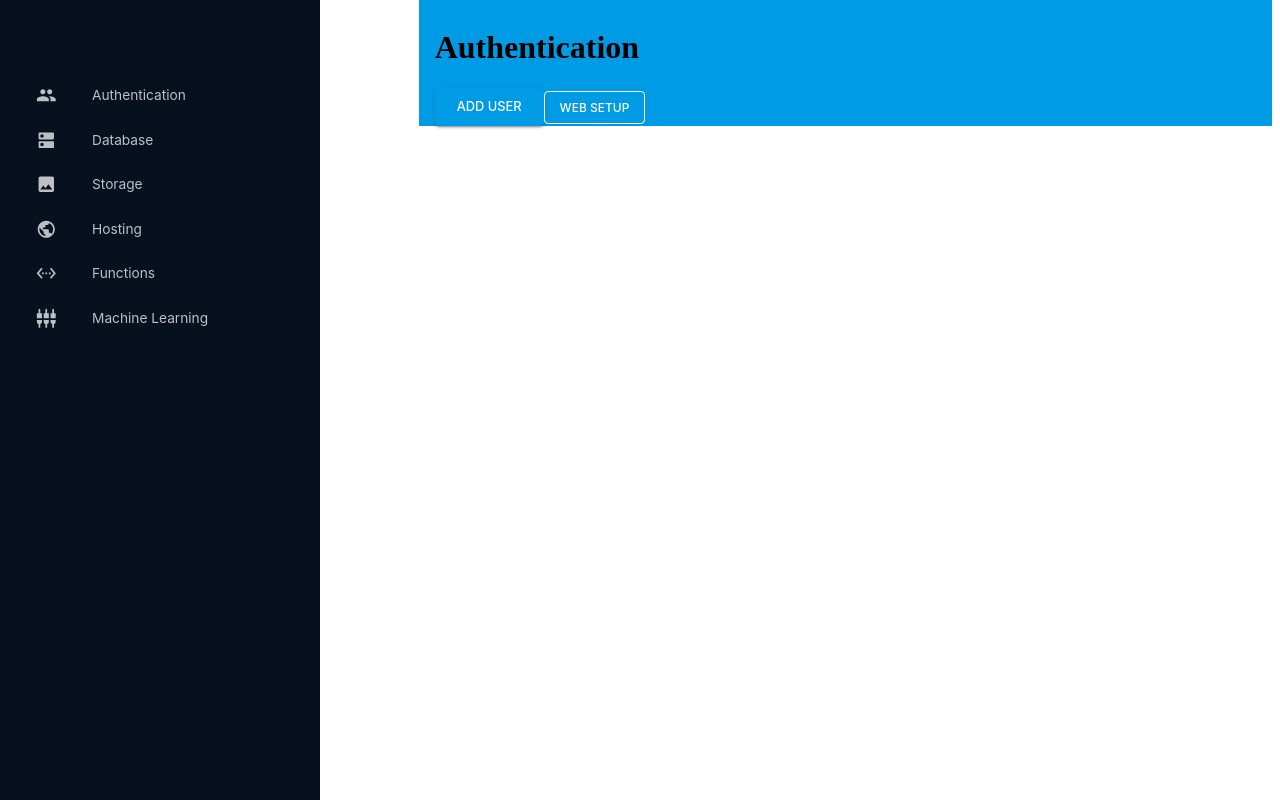
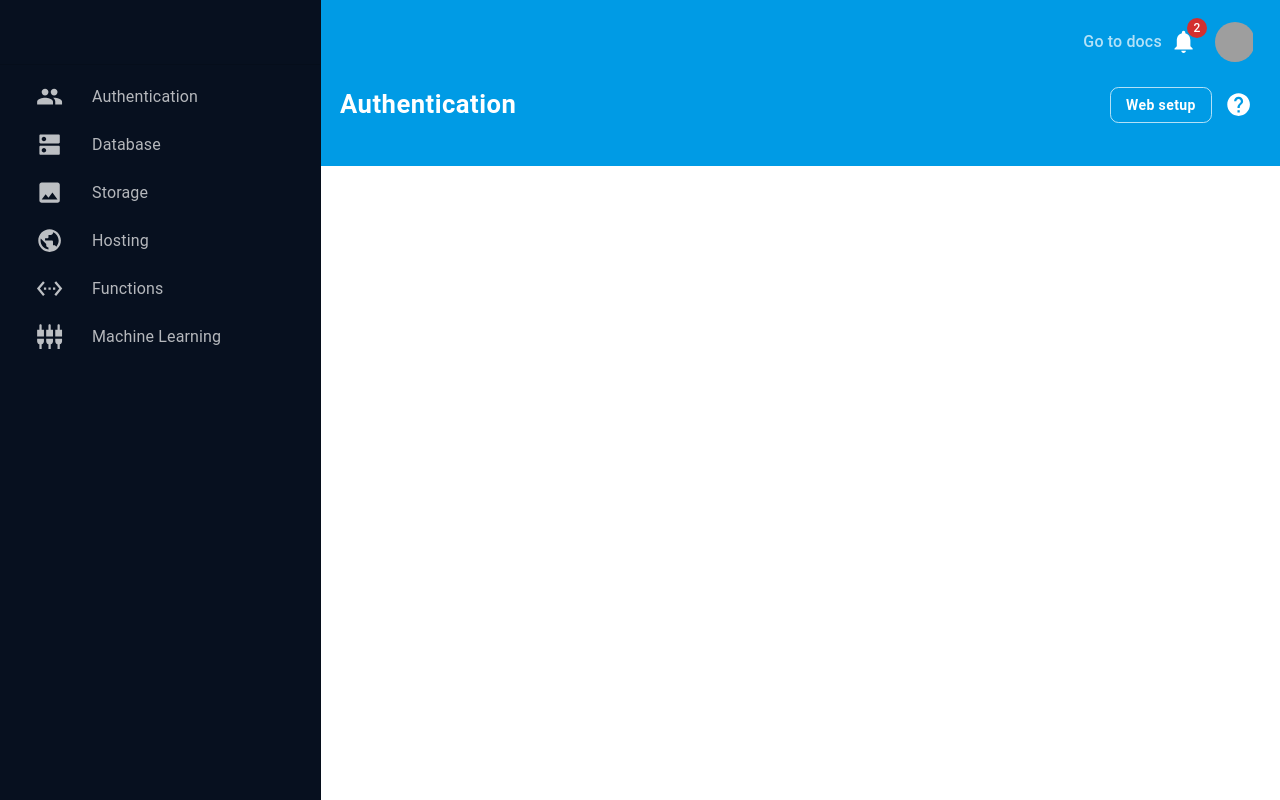
Before and after one commit to gunnar-miklis/intro-to-material-ui-react, a React (Vite) app: page /authentication in a window 1280 px wide. Built offline with nearby package versions, Linux system fonts and the light colour scheme; grey boxes are pictures that could not be loaded.

Commit message:
Implement Header. Do some Styling.

```diff
--- a/src/App.jsx
+++ b/src/App.jsx
@@ -1,12 +1,24 @@
 import { Grid } from '@mui/material';
 import Navbar from './components/Navbar/Navbar';
-import { Outlet } from 'react-router-dom';
+import { Outlet, useLocation } from 'react-router-dom';
+import Header from './components/Header/Header';
+import { useEffect, useState } from 'react';
 
 export default function App() {
+	const [ title, setTitle ] = useState( null );
+	const location = useLocation();
+	useEffect( () => {
+		const parsedTitle = location.pathname
+			.replace( /\//, '' )
+			.replace( /-/, ' ' ); // 'capitalize' first letter in JSS with 'textTransform'
+		setTitle( parsedTitle );
+	}, [ location ] );
+
 	return (
 		<>
-			<Grid container spacing={2}>
+			<Grid container>
 				<Navbar />
+				<Header title={title}/>
 				<Outlet />
 			</Grid>
 		</>
--- /dev/null
+++ b/src/components/Header/Header.jsx
@@ -0,0 +1,66 @@
+import React from 'react';
+import CommonButton from '../common/CommonButton/CommonButton';
+import NotificationBell from '../common/NotificationBell/NotificationBell';
+import { Avatar, Box, IconButton, Tooltip, Typography } from '@mui/material';
+import HelpIcon from '@mui/icons-material/Help';
+
+export default function Header( { title } ) {
+	const headerStyles = {
+		wrapper: {
+			width: '100%',
+			display: 'flex',
+			flexDirection: 'column',
+			backgroundColor: '#009be5',
+			padding: '20px',
+		},
+		topRow: {
+			'display': 'flex',
+			'flexDirection': 'row',
+			'justifyContent': 'end',
+			'alignItems': 'center',
+			'marginBottom': '20px',
+			'*': {
+				marginRight: '5px',
+			},
+		},
+		middleRow: {
+			display: 'flex',
+			flexDirection: 'row',
+			alignItems: 'center',
+			justifyContent: 'space-between',
+			marginBottom: '20px',
+			marginLeft: '320px',
+		},
+		link: {
+			'fontWeight': 500,
+			'color': 'rgba(255, 255, 255, 0.7)',
+			'&:hover': {
+				color: '#fff',
+				cursor: 'pointer',
+			},
+		},
+		webButton: {
+			marginRight: '5px',
+		},
+	};
+	return (
+		<Box sx={headerStyles.wrapper}>
+			<Box sx={headerStyles.topRow}>
+				<Typography sx={headerStyles.link}>Go to docs</Typography>
+				<NotificationBell iconColor='white'/>
+				<Avatar src='https://mui.com/static/images/avatar/1.jpg'/>
+			</Box>
+			<Box sx={headerStyles.middleRow}>
+				<Typography variant='h1' color='white'>{title}</Typography>
+				<Box>
+					<CommonButton sx={headerStyles.webButton} variant='outlined'>Web setup</CommonButton>
+					<Tooltip title='Help'>
+						<IconButton sx={headerStyles.helpIcon} color='white'>
+							<HelpIcon/>
+						</IconButton>
+					</Tooltip>
+				</Box>
+			</Box>
+		</Box>
+	);
+}
--- a/src/components/Navbar/Navbar.jsx
+++ b/src/components/Navbar/Navbar.jsx
@@ -1,4 +1,3 @@
-import * as React from 'react';
 import Drawer from '@mui/material/Drawer';
 import Toolbar from '@mui/material/Toolbar';
 import List from '@mui/material/List';
@@ -10,14 +9,12 @@ import ListItemText from '@mui/material/ListItemText';
 import { mainNavbarItems } from './consts/mainNavbarItems';
 import { navbarStyles } from './styles';
 import { useNavigate } from 'react-router-dom';
-import { Grid } from '@mui/material';
 
 export default function Navbar() {
 	const navigate = useNavigate();
 
 	return (
 		<>
-			<Grid item xs={4}>
 			<Drawer
 				sx={ navbarStyles.drawer }
 				variant="permanent"
@@ -26,7 +23,7 @@ export default function Navbar() {
 				<Toolbar />
 				<Divider />
 				<List>
-						{mainNavbarItems.map( ( item ) => (
+					{ mainNavbarItems.map( ( item ) => (
 						<ListItem key={item.id} disablePadding>
 							<ListItemButton onClick={() => navigate( item.route )}>
 								<ListItemIcon sx={ navbarStyles.icons }>
@@ -35,10 +32,9 @@ export default function Navbar() {
 								<ListItemText primary={item.label} sx={navbarStyles.item} />
 							</ListItemButton>
 						</ListItem>
-						) )}
+					) ) }
 				</List>
 			</Drawer>
-			</Grid>
 		</>
 	);
 }
--- a/src/components/Navbar/styles.jsx
+++ b/src/components/Navbar/styles.jsx
@@ -1,15 +1,9 @@
 export const navbarStyles = {
 	drawer: {
-		'width': 320,
-		'flexShrink': 0,
 		'& .MuiDrawer-paper': {
-			'width': 320,
-			'boxSizing': 'border-box',
+			'width': '320px',
 			'backgroundColor': '#07101f',
-			'color': '#ffffffbb',
-		},
-		'$ .Mui-selected': {
-			'color': 'red',
+			'color': 'rgba(255,255,255,0.7)',
 		},
 	},
 	icons: {
@@ -18,7 +12,6 @@ export const navbarStyles = {
 	},
 	text: {
 		'& span': {
-			'marginLeft': '-10px',
 			'fontWeight': '600',
 			'fontSize': '16px',
 		},
--- /dev/null
+++ b/src/components/common/BasicMenu/BasicMenu.jsx
@@ -0,0 +1,20 @@
+import { Menu, MenuItem } from '@mui/material';
+
+export default function BasicMenu( { anchorEl, handleClose, open, menuItems } ) {
+	console.log( menuItems );
+	return (
+		<>
+			<Menu
+				id="basic-menu"
+				anchorEl={anchorEl}
+				open={open}
+				onClose={handleClose}
+				MenuListProps={{
+					'aria-labelledby': 'basic-button',
+				}}
+			>{ menuItems.map( ( item, key ) => <MenuItem onClick={handleClose} key={key}>{item.label}</MenuItem> )}
+
+			</Menu>
+		</>
+	);
+}
--- /dev/null
+++ b/src/components/common/NotificationBell/NotificationBell.jsx
@@ -0,0 +1,45 @@
+import React from 'react';
+import NotificationsIcon from '@mui/icons-material/Notifications';
+import { Badge, IconButton, Tooltip } from '@mui/material';
+import BasicMenu from '../BasicMenu/BasicMenu';
+
+export default function NotificationBell( { iconColor } ) {
+	const [ open, setOpen ] = React.useState( false );
+	const [ anchorEl, setAnchorEl ] = React.useState( null );
+	function handleClose() {
+		setOpen( false );
+	}
+	function handleOpen( event ) {
+		setAnchorEl( event.currentTarget );
+		setOpen( true );
+	}
+
+	const notifications = [
+		{
+			id: 0,
+			label: 'first notification',
+		},
+		{
+			id: 1,
+			label: 'second notification',
+		},
+	];
+	return (
+		<>
+			<Tooltip title={`You have ${ notifications.length ? notifications.length : 0 } new notifications`}>
+				<IconButton
+					color={iconColor}
+					onClick={ notifications.length ? handleOpen : null }
+					anchorEl={anchorEl}
+				><Badge badgeContent={notifications.length} color='error'><NotificationsIcon /></Badge>
+				</IconButton>
+			</Tooltip>
+			<BasicMenu
+				open={open}
+				anchorEl={anchorEl}
+				handleClose={handleClose}
+				menuItems={notifications}
+			/>
+		</>
+	);
+}
--- a/src/index.css
+++ b/src/index.css
@@ -0,0 +1,13 @@
+body {
+	margin: 0;
+	font-family: 'Roboto', 'Oxygen',
+	  'Ubuntu', 'Cantarell', 'Fira Sans', 'Droid Sans', 'Helvetica Neue',
+	  sans-serif;
+	-webkit-font-smoothing: antialiased;
+	-moz-osx-font-smoothing: grayscale;
+  }
+
+  code {
+	font-family: source-code-pro, Menlo, Monaco, Consolas, 'Courier New',
+	  monospace;
+  }
--- a/src/pages/Authentication/Authentication.jsx
+++ b/src/pages/Authentication/Authentication.jsx
@@ -1,21 +1,9 @@
 import { Grid } from '@mui/material';
-import CommonButton from '../../components/Navbar/common/CommonButton/CommonButton';
 
 export default function Authentication() {
 	return (
 		<>
-			<Grid item xs={8} style={{ backgroundColor: '#009be5' }}>
-				<h1>Authentication</h1>
-				<CommonButton
-					size='large'
-					variant='contained'
-				>Add user
-				</CommonButton>
-				<CommonButton
-					variant='outlined'
-				>Web Setup
-				</CommonButton>
-			</Grid>
+			<Grid item xs={8}></Grid>
 		</>
 	);
 }
--- a/src/pages/Database/Database.jsx
+++ b/src/pages/Database/Database.jsx
@@ -3,8 +3,7 @@ import { Grid } from '@mui/material';
 export default function Database() {
 	return (
 		<>
-			<Grid item xs={8}>
-			</Grid>
+			<Grid item xs={8}></Grid>
 		</>
 	);
 }
--- a/src/theme.jsx
+++ b/src/theme.jsx
@@ -4,39 +4,47 @@ export const theme = createTheme( {
 	components: {
 		MuiButton: {
 			styleOverrides: {
-				fontSize: 0.875,
-				fontWeight: 600,
-				textTransform: 'capitalize',
-				borderRadius: 2.5,
+				root: {
+					fontSize: '0.875rem',
+					fontWeight: 600,
+					textTransform: 'none',
+					borderRadius: 8.5,
+				},
 				contained: {
 					'backgroundColor': '#009be5',
-					':hover': {
+					'&:hover': {
 						backgroundColor: '#006db3',
 					},
 				},
 				outlined: {
 					'color': '#fff',
-					'borderColor': '#fff',
-					':hover': {
-						backgroundColor: 'transparent',
+					'borderColor': 'rgba(255,255,255,0.7)',
+					'&:hover': {
+						backgroundColor: 'rgba(0,0,0,0.04)',
 					},
 				},
 			},
 		},
+		MuiSvgIcon: {
+			styleOverrides: {
+				root: {
+					fontSize: '1.7rem',
+				},
+			},
+		},
+	},
+	palette: {
+		white: {
+			main: '#fff',
+		},
 	},
 	typography: {
-		fontSize: 12,
-		fontFamily: [
-			'-apple-system',
-			'BlinkMacSystemFont',
-			'"Segoe UI"',
-			'Roboto',
-			'"Helvetica Neue"',
-			'Arial',
-			'sans-serif',
-			'"Apple Color Emoji"',
-			'"Segoe UI Emoji"',
-			'"Segoe UI Symbol"',
-		].join( ',' ),
+		h1: {
+			fontSize: '1.6rem',
+			fontWeight: 600,
+			color: '#fff',
+			letterSpacing: '0.5px',
+			textTransform: 'capitalize',
+		},
 	},
 } );
```
Also changed, not shown: .eslintrc.cjs, src/components/common/CommonButton/CommonButton.jsx (renamed from src/components/Navbar/common/CommonButton/CommonButton.jsx), 1 other file (tests, documents, lock files or other folders). Lines whose indentation alone changed are shown as unchanged.
